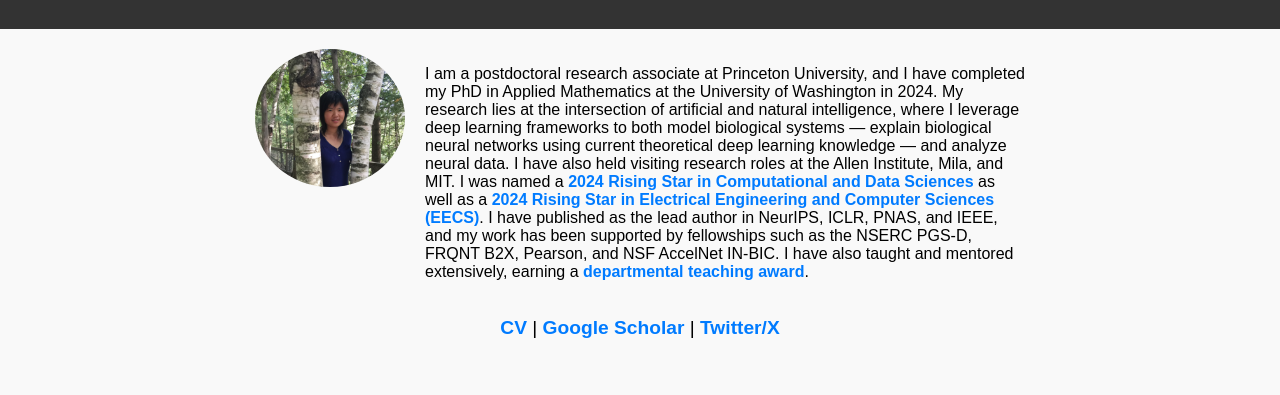
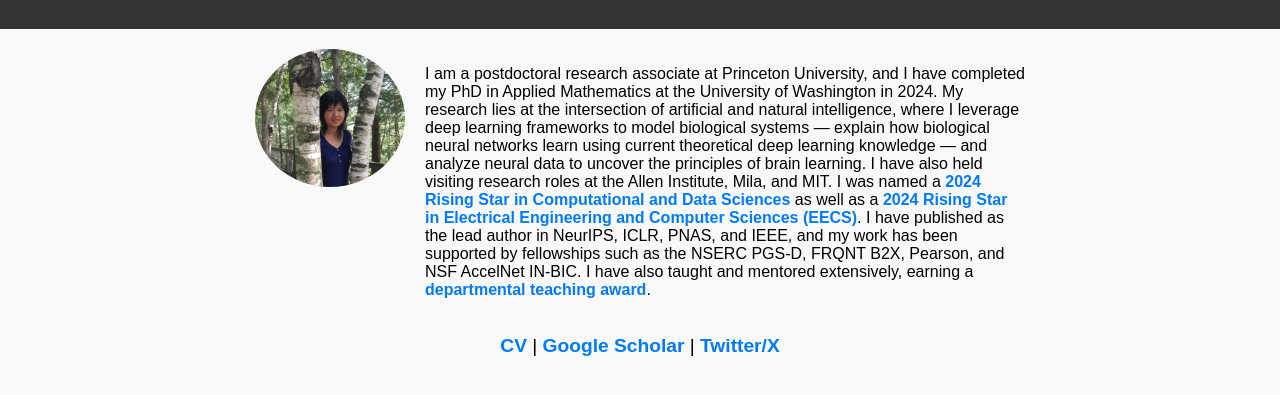
Before and after one commit to Helena-Yuhan-Liu/Helena-Yuhan-Liu.github.io, a plain HTML site: page index.html in a window 1280 px wide. Shown: the part 71-466 px from the top of the page. Drawn offline with Linux system fonts and the light colour scheme.

Commit message:
Initial commit for personal website

```diff
--- a/index.html
+++ b/index.html
@@ -55,7 +55,7 @@
         <img src="ParcGorge.png" alt="Your Photo">
         <div class="bio">
             <p>
-    		I am a postdoctoral research associate at Princeton University, and I have completed my PhD in Applied Mathematics at the University of Washington in 2024. My research lies at the intersection of artificial and natural intelligence, where I leverage deep learning frameworks to both model biological systems — explain biological neural networks using current theoretical deep learning knowledge — and analyze neural data. I have also held visiting research roles at the Allen Institute, Mila, and MIT. I was named a
+    		I am a postdoctoral research associate at Princeton University, and I have completed my PhD in Applied Mathematics at the University of Washington in 2024. My research lies at the intersection of artificial and natural intelligence, where I leverage deep learning frameworks to model biological systems — explain how biological neural networks learn using current theoretical deep learning knowledge — and analyze neural data to uncover the principles of brain learning. I have also held visiting research roles at the Allen Institute, Mila, and MIT. I was named a
     		<a href="https://risingstars.oden.utexas.edu/past-events/2024-workshop" target="_blank">2024 Rising Star in Computational and Data Sciences</a>
     		as well as a
     		<a href="https://risingstars-eecs.mit.edu/participants/yuhan-helena-liu/" target="_blank">2024 Rising Star in Electrical Engineering and Computer Sciences (EECS)</a>.
```
